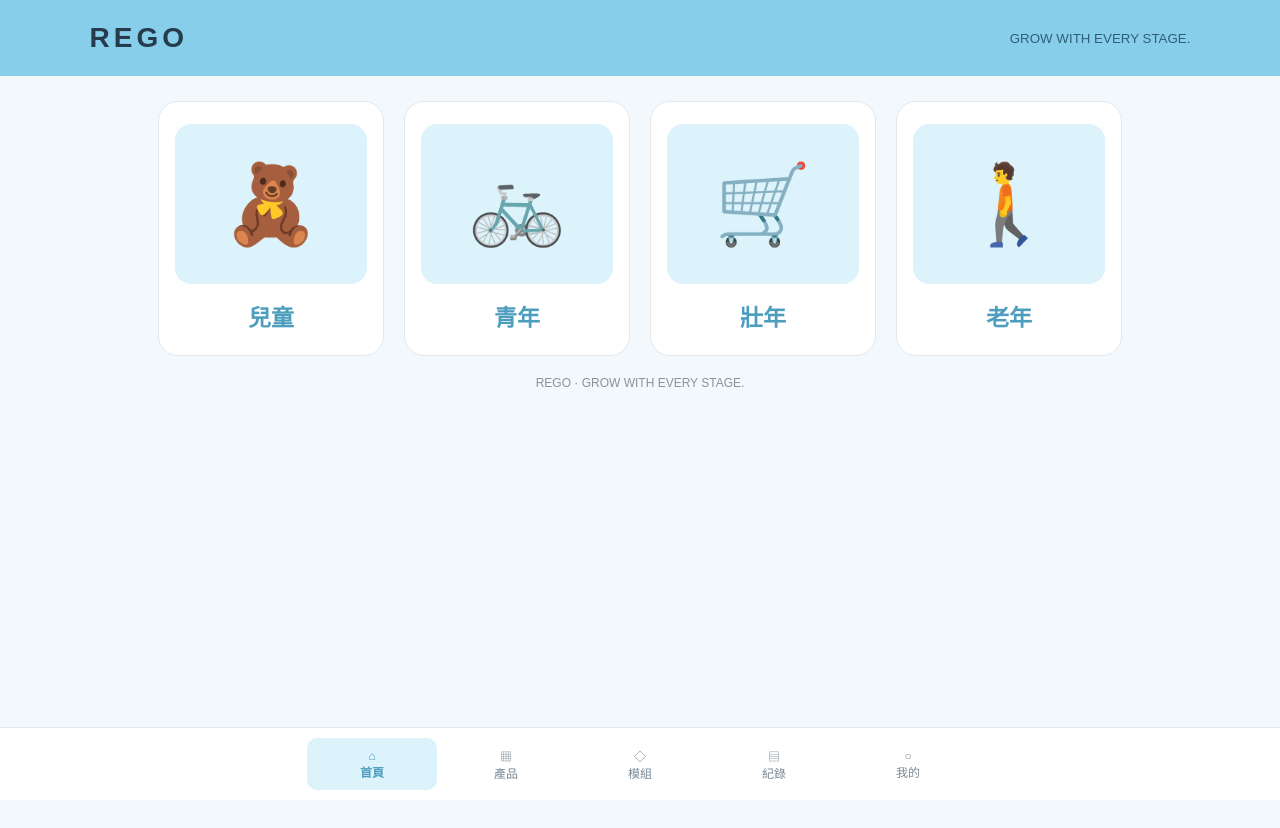
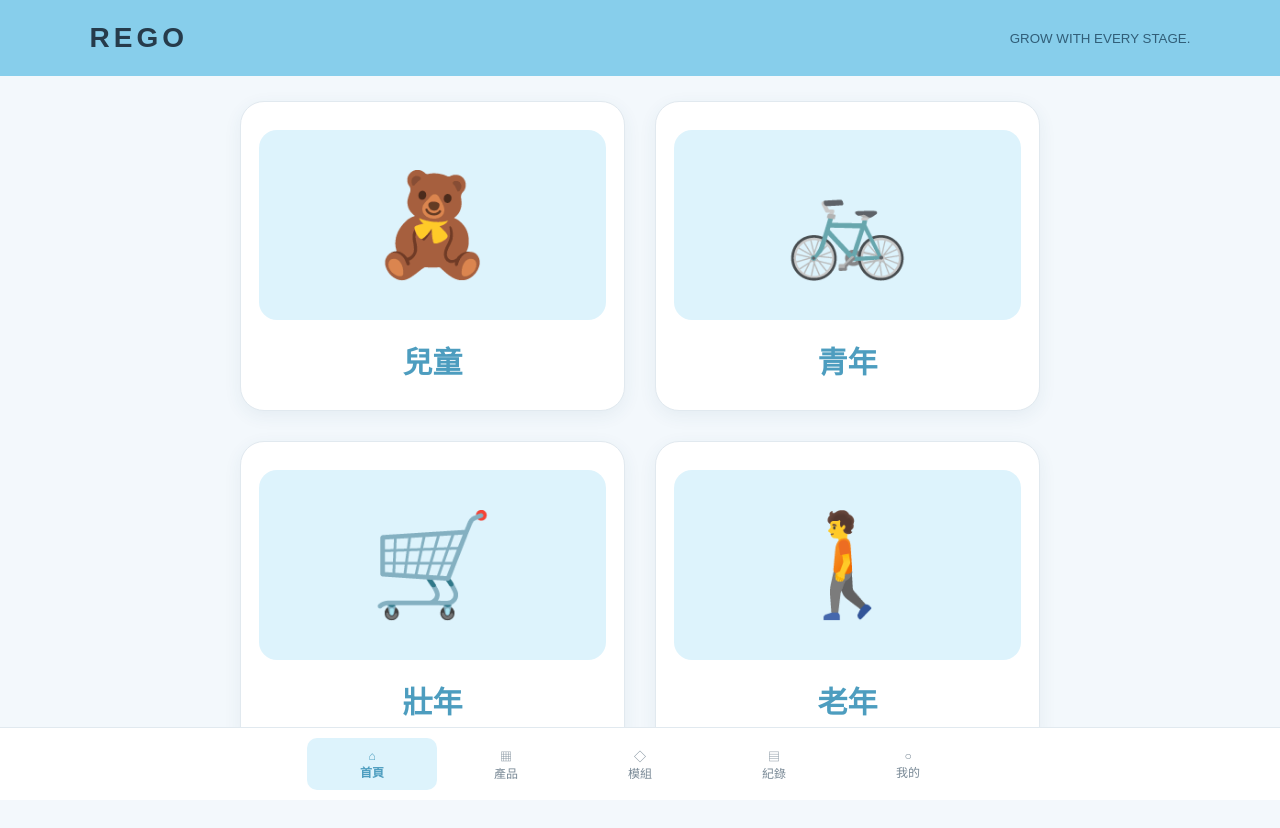
Before and after one commit to linzhitong81-ops/rego-app, a plain HTML site: page index.html in a window 1280 px wide. Before the commit the page ends 800 px from the top, so only its background shows below. Drawn offline with Linux system fonts and the light colour scheme.

Commit message:
Update index.html

```diff
--- a/index.html
+++ b/index.html
@@ -155,15 +155,27 @@ button.secondary{
  margin-top:12px;
 }
 
-/* 首頁四個年齡卡片 */
+/* 首頁：四個大按鈕置中 */
+#home{
+ min-height:calc(100vh - 170px);
+ display:flex;
+ align-items:center;
+ justify-content:center;
+}
+
 #home .grid{
- gap:20px;
+ width:100%;
+ max-width:760px;
+ margin:auto;
+ display:grid;
+ grid-template-columns:repeat(2,minmax(0,1fr));
+ gap:26px;
 }
 
 #home .age-card{
- min-height:220px;
- padding:22px 16px;
- border-radius:20px;
+ min-height:280px;
+ padding:25px 18px;
+ border-radius:24px;
  cursor:pointer;
  text-align:center;
  display:flex;
@@ -171,29 +183,27 @@ button.secondary{
  align-items:center;
  justify-content:center;
  transition:0.2s;
+ box-shadow:0 5px 18px rgba(40,84,119,0.07);
 }
 
 #home .age-card:hover{
- transform:translateY(-5px);
- border-color:var(--orange);
- box-shadow:0 5px 15px rgba(40,84,119,0.12);
+ transform:translateY(-6px);
+ border-color:var(--blue-dark);
+ box-shadow:0 10px 24px rgba(40,84,119,0.15);
 }
 
 #home .age-card .visual{
  width:100%;
- height:140px;
- font-size:68px;
- margin-bottom:15px;
- border-radius:16px;
+ height:170px;
+ font-size:90px;
+ margin-bottom:18px;
+ border-radius:18px;
+ background:var(--blue-light);
 }
 
 #home .age-card b{
- font-size:23px;
+ font-size:30px;
  color:var(--blue-dark);
-}
-
-.age-card button{
- margin-top:5px;
 }
 
 .back-button{
@@ -212,7 +222,7 @@ button.secondary{
 
 .stage-button{
  background:var(--blue-light);
- color:var(--blue);
+ color:var(--blue-dark);
 }
 
 .stage-button.selected{
@@ -300,18 +310,56 @@ footer{
  padding:20px;
 }
 
+/* 電腦版 */
 @media(min-width:700px){
  .grid{grid-template-columns:repeat(4,1fr)}
  .hero{padding:48px}
  .hero h1{font-size:40px}
 
+ #home{
+  min-height:calc(100vh - 170px);
+ }
+
+ #home .grid{
+  max-width:800px;
+  gap:30px;
+ }
+
  #home .age-card{
-  min-height:250px;
+  min-height:310px;
  }
 
  #home .age-card .visual{
-  height:160px;
-  font-size:78px;
+  height:190px;
+  font-size:100px;
+ }
+}
+
+/* 手機版 */
+@media(max-width:480px){
+ main{
+  padding-left:14px;
+  padding-right:14px;
+ }
+
+ #home .grid{
+  gap:14px;
+ }
+
+ #home .age-card{
+  min-height:210px;
+  padding:14px 10px;
+  border-radius:18px;
+ }
+
+ #home .age-card .visual{
+  height:125px;
+  font-size:68px;
+  margin-bottom:12px;
+ }
+
+ #home .age-card b{
+  font-size:23px;
  }
 }
 </style>
@@ -589,14 +637,12 @@ function showProducts(age){
  document.getElementById('stageTitle').textContent=age+'階段';
  document.getElementById('stageDesc').textContent=data.desc;
 
- // 更新年齡按鈕顏色
  document.querySelectorAll('.stage-button').forEach(btn=>{
   btn.classList.remove('selected');
  });
 
  document.getElementById('btn-'+age).classList.add('selected');
 
- // 顯示產品卡片
  const list=document.getElementById('productList');
  list.innerHTML='';
 
```
